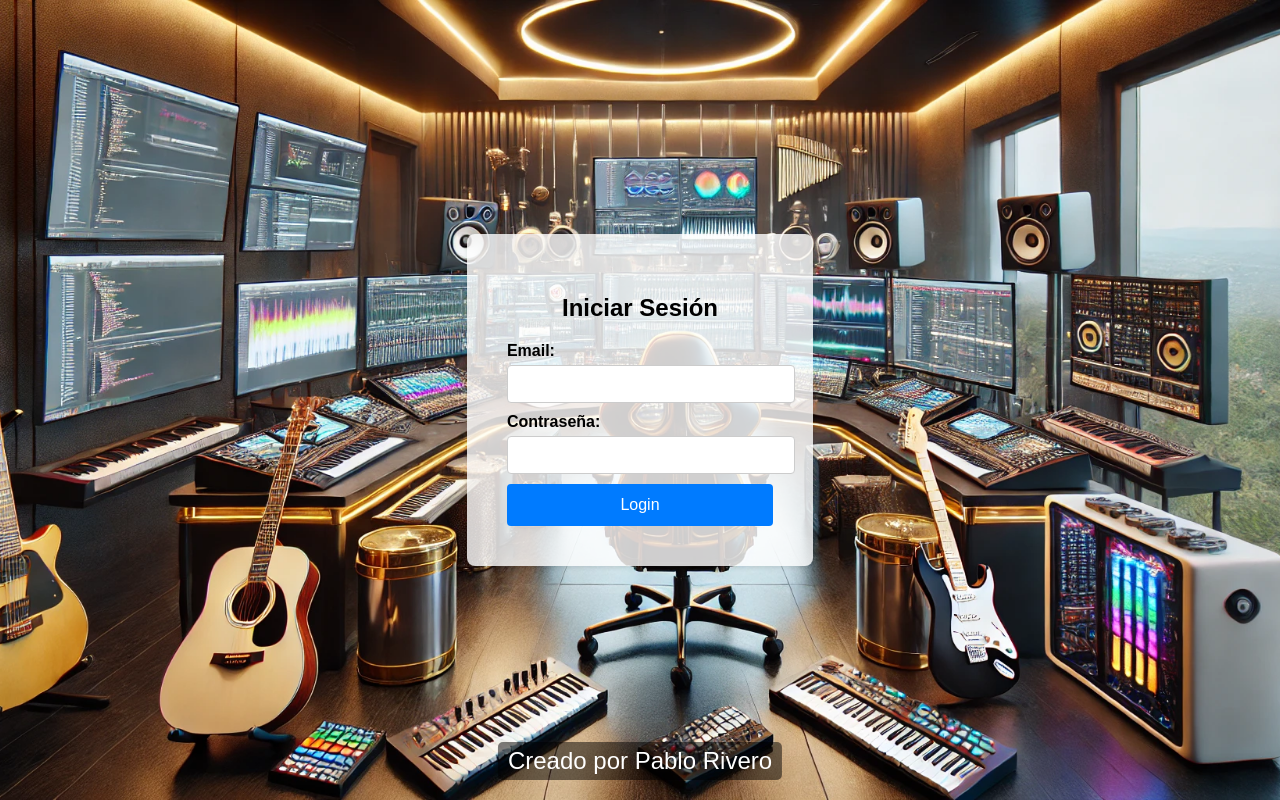
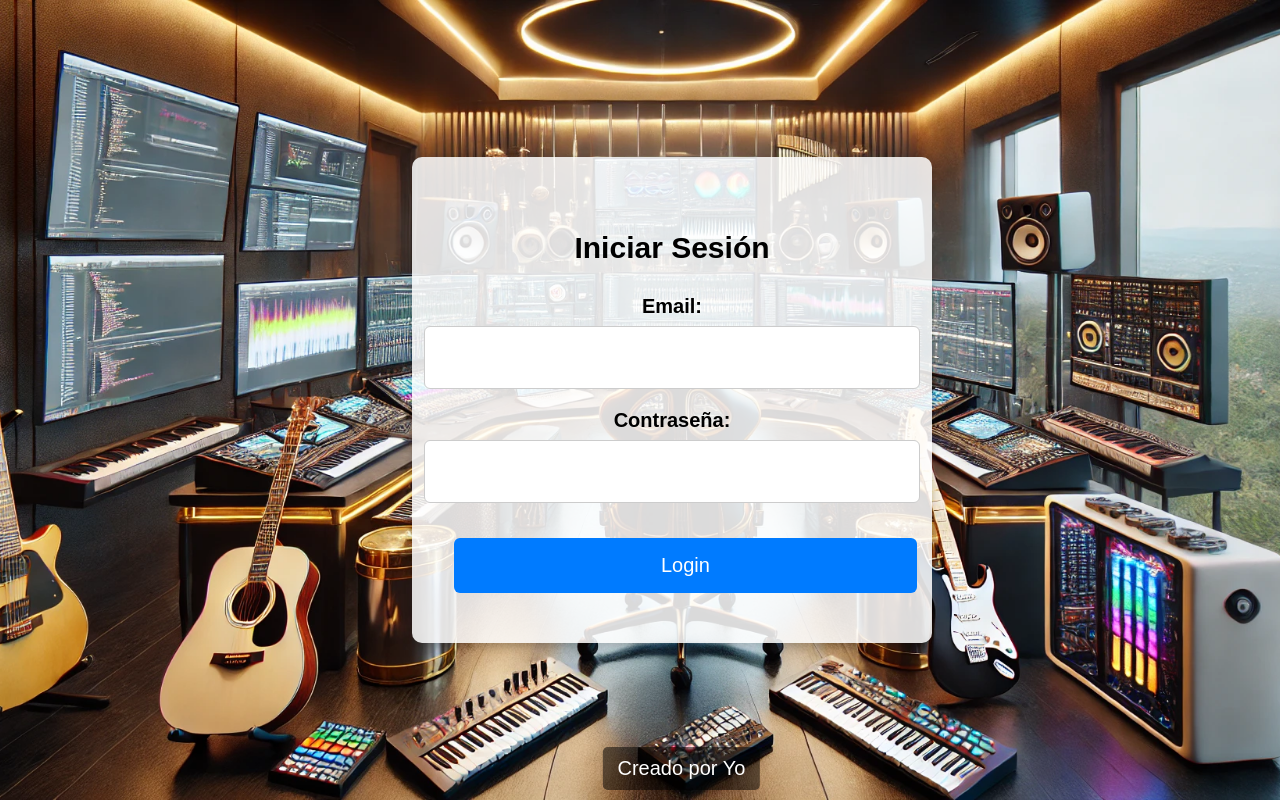
Before and after one commit to argentina9631/MiAplicacionWeb, a React (Create React App) app in the folder frontend/: page / in a window 1280 px wide. Built offline with nearby package versions, Linux system fonts and the light colour scheme; no server answers.

Commit message:
buen fondo

```diff
--- a/frontend/src/components/LoginForm.css
+++ b/frontend/src/components/LoginForm.css
@@ -1,99 +1,105 @@
+/* frontend/src/components/LoginForm.css */
+
 body {
-  background-image: url('/public/imagen1login.webp'); /* Imagen de fondo */
+  background-image: url('/public/imagen1login.webp');
   background-size: cover;
   background-position: center;
+  background-repeat: no-repeat;
   height: 100vh;
   margin: 0;
   font-family: Arial, sans-serif;
   display: flex;
+  flex-direction: column;
   justify-content: center;
   align-items: center;
-  /* Centrado del contenido en la pantalla */
+  position: relative;
 }
 
+/* Contenedor del login */
 .login-container {
-  max-width: 400px;
-  padding: 40px;
-  background-color: rgba(255, 255, 255, 0.8); /* Fondo blanco con opacidad */
-  border-radius: 8px;
-  box-shadow: 0 2px 4px rgba(0, 0, 0, 0.1);
-  transition: all 0.3s ease-in-out; /* Transición suave */
+  width: 100%;
+  max-width: 420px;
+  padding: 50px;
+  background-color: rgba(255, 255, 255, 0.85);
+  border-radius: 10px;
+  box-shadow: 0 4px 8px rgba(0, 0, 0, 0.2);
   display: flex;
   flex-direction: column;
   align-items: center;
-  justify-content: center;
+  text-align: center;
 }
 
+/* Título */
 .login-container h2 {
-  text-align: center;
+  font-size: 30px;
+  margin-bottom: 30px;
+}
+
+/* Contenedor de cada campo */
+.form-group {
+  width: 100%;
+  display: flex;
+  flex-direction: column;
+  align-items: center;
   margin-bottom: 20px;
 }
 
-.login-container form div {
-  margin-bottom: 20px; /* Mayor espacio entre los campos */
-  width: 100%;
+/* Estilo de etiquetas */
+.login-container label {
+  font-weight: bold;
+  font-size: 20px;
+  margin-bottom: 8px;
+  text-align: center;
 }
 
-.login-container label {
-  display: block;
-  margin-bottom: 5px;
-  font-weight: bold;
+/* 📌 Inputs más anchos y alineados */
+.login-container input {
+  width: 130%;
+  padding: 16px;
+  border: 1px solid #ccc;
+  border-radius: 6px;
+  font-size: 25px;
+  text-align: center;
 }
 
-.login-container input {
-  width: 100%;
-  padding: 10px;
-  border: 1px solid #ccc;
-  border-radius: 4px;
-  font-size: 14px;
-  margin-bottom: 10px; /* Espacio entre los campos */
-}
-
+/* 📌 Botón "Login" más a la izquierda */
 .login-container button {
-  width: 100%;
-  padding: 12px;
+  width: 130%;
+  padding: 16px;
   background-color: #007bff;
-  color: #fff;
+  color: white;
   border: none;
-  border-radius: 4px;
-  font-size: 16px;
+  border-radius: 6px;
+  font-size: 20px;
   cursor: pointer;
+  margin-top: 15px;
+  text-align: center;
+  position: relative;
+  left: -40px; /* Mueve el botón más a la izquierda */
 }
 
 .login-container button:hover {
   background-color: #0056b3;
 }
 
-.login-container p {
-  text-align: center;
-  font-size: 14px;
-  margin-top: 20px;
+/* Mensaje de error */
+.error-message {
+  color: red;
+  font-size: 18px;
+  margin-bottom: 15px;
 }
 
-/* Media query para hacer el formulario más responsivo */
-@media (max-width: 600px) {
-  .login-container {
-    margin: 20px auto;
-    padding: 20px;
-  }
-
-  .login-container h2 {
-    font-size: 1.5rem;
-  }
-
-  .login-container input, .login-container button {
-    font-size: 14px;
-  }
-}
-
+/* 📌 Footer más a la derecha */
 footer {
   position: absolute;
-  bottom: 20px;
-  left: 50%;
-  transform: translateX(-50%);
-  font-size: 1.5rem;
+  bottom: 10px;
+  left: 52%;  /* Mueve "Creado por" más a la derecha */
+  transform: translateX(-40%);
+  font-size: 20px;
   color: #fff;
-  background-color: rgba(0, 0, 0, 0.5); /* Fondo oscuro semitransparente */
-  padding: 5px 10px;
+  background-color: rgba(0, 0, 0, 0.5);
+  padding: 10px 15px;
   border-radius: 5px;
+  text-align: center;
+  width: auto;
 }
--- a/frontend/src/components/LoginForm.jsx
+++ b/frontend/src/components/LoginForm.jsx
@@ -1,6 +1,6 @@
 // frontend/src/components/LoginForm.jsx
 import React, { useState } from "react";
-import axios from "axios"; // Usamos axios directamente
+import axios from "axios";
 import "./LoginForm.css";
 
 const apiUrl = process.env.REACT_APP_API_URL || "http://localhost:3001";
@@ -16,7 +16,6 @@ const LoginForm = () => {
 
     try {
       const response = await axios.post(`${apiUrl}/api/users/login`, { email, password });
-
       console.log("Token recibido:", response.data.token);
       alert("Inicio de sesión exitoso");
     } catch (error) {
@@ -26,10 +25,13 @@ const LoginForm = () => {
   };
 
   return (
+    <>
       <div className="login-container">
+        <h2>Iniciar Sesión</h2>
+        {error && <p className="error-message">{error}</p>}
+
         <form className="login-form" onSubmit={handleSubmit}>
-        <h2>Iniciar Sesión</h2>
-        {error && <p style={{ color: "red" }}>{error}</p>}
+          <div className="form-group">
             <label htmlFor="email">Email:</label>
             <input
               type="email"
@@ -38,6 +40,9 @@ const LoginForm = () => {
               onChange={(e) => setEmail(e.target.value)}
               required
             />
+          </div>
+
+          <div className="form-group">
             <label htmlFor="password">Contraseña:</label>
             <input
               type="password"
@@ -46,13 +51,16 @@ const LoginForm = () => {
               onChange={(e) => setPassword(e.target.value)}
               required
             />
+          </div>
+
           <button type="submit">Login</button>
         </form>
+      </div>
 
       <footer>
-        Creado por Pablo Rivero
+        Creado por Yo
       </footer>
-    </div>
+    </>
   );
 };
 
```
Lines whose indentation alone changed are shown as unchanged.
